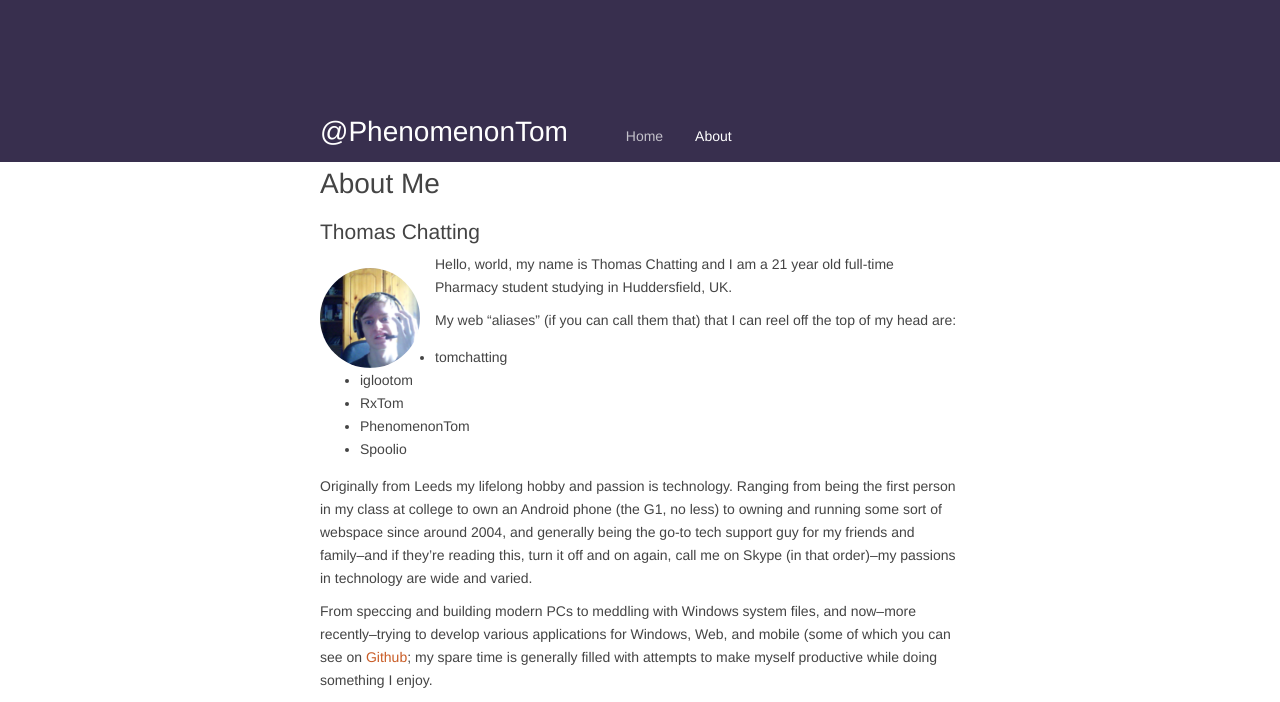
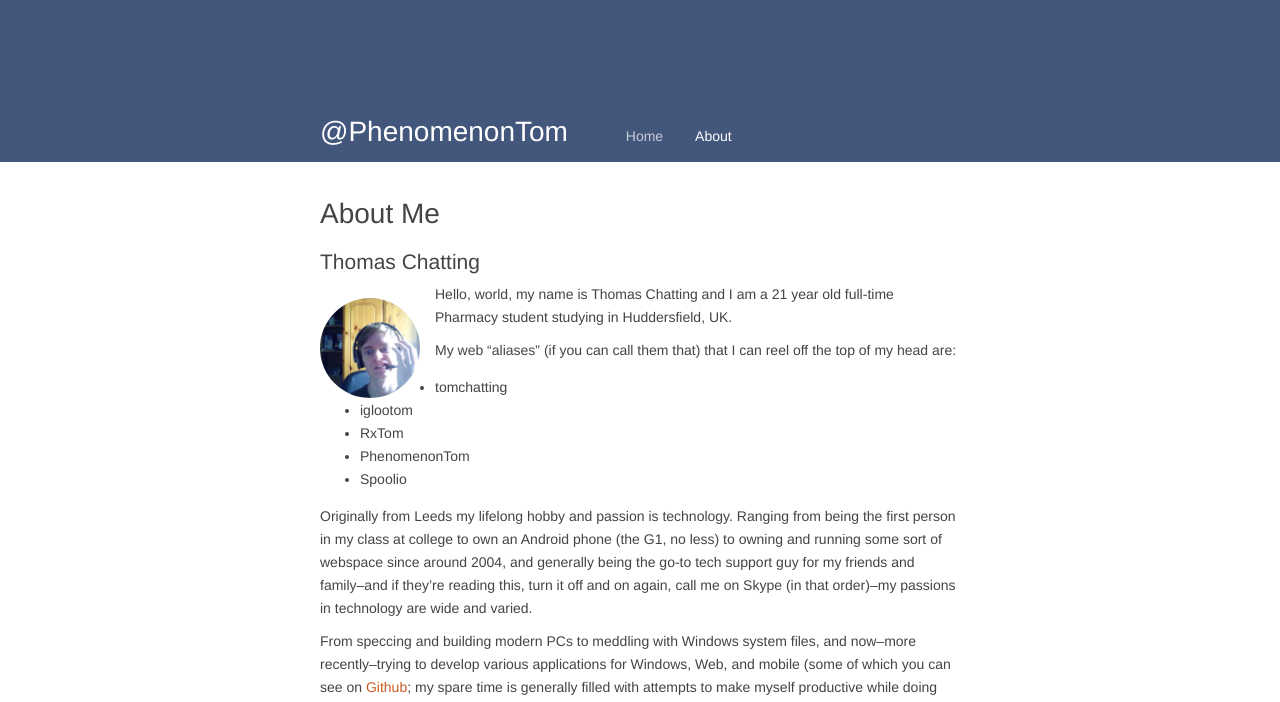
Before and after one commit to tomchatting/tomchatting.github.io, a Jekyll site: the page built from about.markdown, in a window 1280 px wide. Shown: the top 702 px of the page. Built offline with Jekyll 4.4.1, drawn with Linux system fonts in a browser that asks for light colours.

```diff
--- a/_layouts/default.html
+++ b/_layouts/default.html
@@ -24,7 +24,6 @@
             </ul>
             </section>
         </header>
-
 		{{ content }}
     </div>
     <footer>
--- a/css/main.css
+++ b/css/main.css
@@ -13,10 +13,11 @@ html {
 
 hr {
 	border: 0;
-	border-top: solid 1px rgb(229,229,229);
+	border-bottom: solid 1px rgb(229,229,229);
 	height: 1px;
 	clear: both;
-	padding-bottom: 10px;
+	width: 320px;
+	margin: 40px auto;
 }
 
 p {
@@ -27,7 +28,7 @@ table {
 	font-size: inherit; font: 100%;
 }
 
-section, article, hr, footer>p {
+section, article, footer>p {
 	width: 640px;
 	margin: 0 auto;
 	position: relative;
@@ -82,10 +83,10 @@ a:visited {
 -----------------------*/
 
 header {
-	margin-bottom: 10px;
-	    -webkit-box-sizing: border-box;
-       -moz-box-sizing: border-box;
-            box-sizing: border-box;
+	margin-bottom: 40px;
+	-webkit-box-sizing: border-box;
+    -moz-box-sizing: border-box;
+    box-sizing: border-box;
 
 }
 
@@ -264,7 +265,7 @@ footer {
 
 .banner {
     padding-top: 10%; /* [1] */
- 	background-color: #382F4E; /*382F4E/9C4D3A*/
+ 	background-color: #43567C;
     display: block;
 }
 
```
Also changed, not shown: _posts/2013-08-09-google-play-music-all-access.markdown (added, +18 -0 lines).
